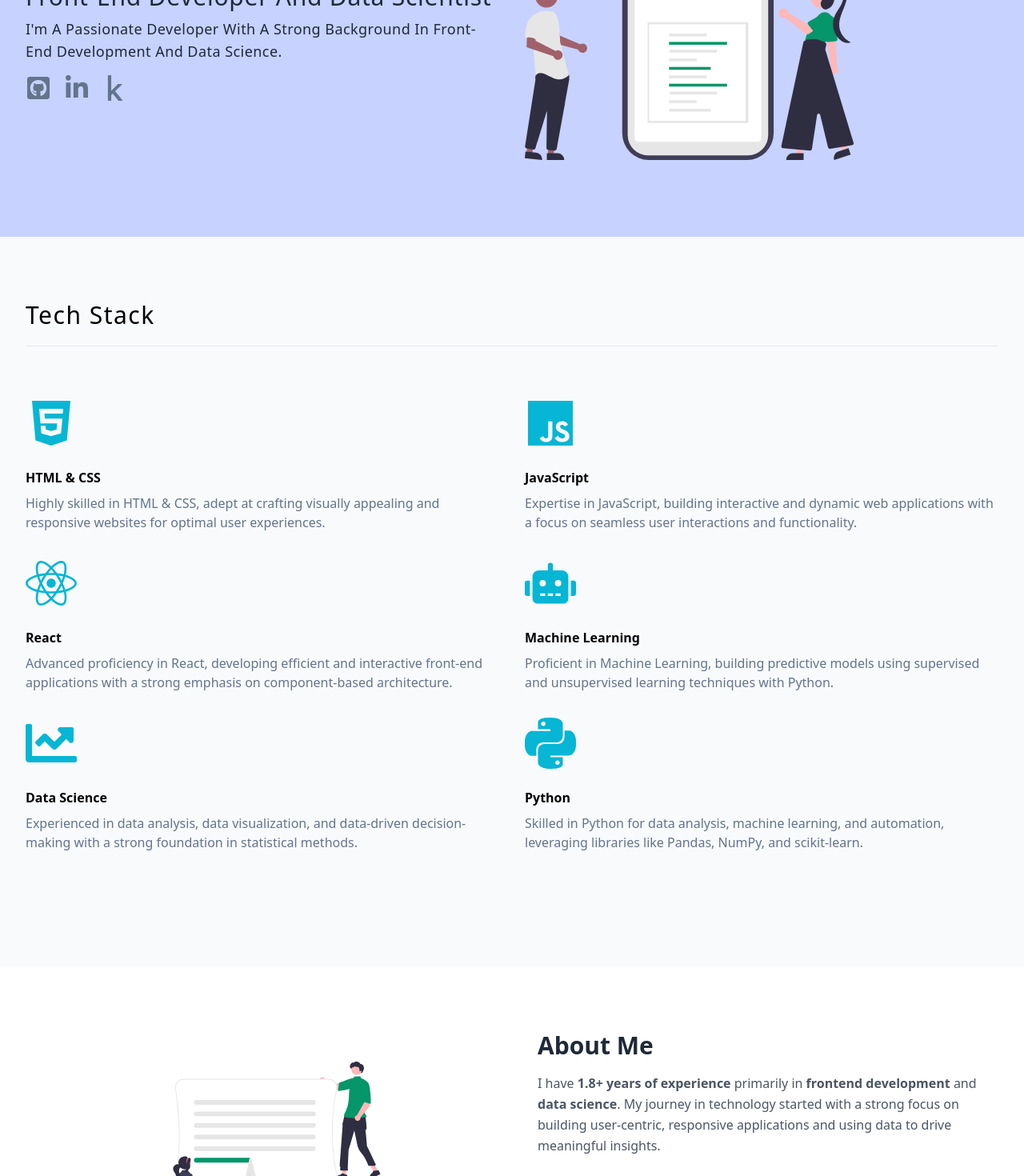
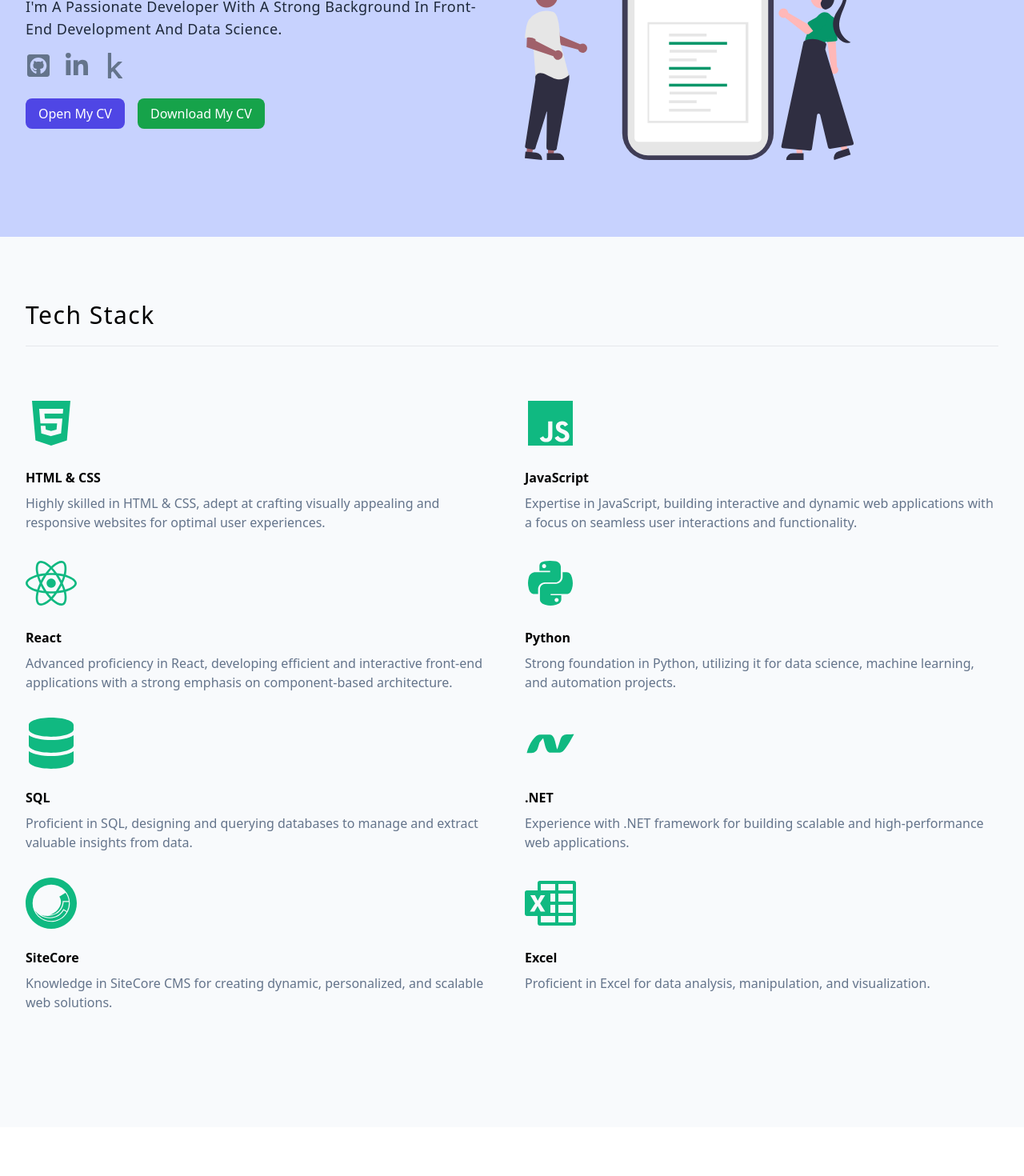
Before and after one commit to Srinivaskoruprolu007/Dev-Portfolio, a React (Vite) app: page / in a window 1280 px wide. Shown: the part 380-1850 px from the top of the page at 80% size. Built offline with nearby package versions, Linux system fonts and the light colour scheme.

Commit message:
added new skills and projects

```diff
--- a/src/Data.jsx
+++ b/src/Data.jsx
@@ -1,11 +1,16 @@
 import { nanoid } from "nanoid";
-import { FaHtml5, FaJs, FaReact, FaRobot, FaChartLine } from "react-icons/fa";
-import { SiPython } from "react-icons/si";
+import { FaHtml5, FaJs, FaReact } from "react-icons/fa";
+import { FaPython } from "react-icons/fa6";
+import netflixImg from "../src/assets/netflix.jpeg";
+import { FaDatabase } from "react-icons/fa";
+import { DiDotnet } from "react-icons/di";
+import { SiMicrosoftexcel } from "react-icons/si";
+import { SiSitecore } from "react-icons/si";
 
 export const links = [
   { id: nanoid(), href: "#home", text: "Home" },
+  { id: nanoid(), href: "#about", text: "About" },
   { id: nanoid(), href: "#skills", text: "Skills" },
-  { id: nanoid(), href: "#about", text: "About" },
   { id: nanoid(), href: "#projects", text: "Projects" },
 ];
 
@@ -13,67 +18,76 @@ export const skills = [
   {
     id: nanoid(),
     title: "HTML & CSS",
-    icon: <FaHtml5 className="h-16 w-16 text-cyan-500" />,
+    icon: <FaHtml5 className="h-16 w-16 text-emerald-500" />,
     text: "Highly skilled in HTML & CSS, adept at crafting visually appealing and responsive websites for optimal user experiences.",
   },
   {
     id: nanoid(),
     title: "JavaScript",
-    icon: <FaJs className="h-16 w-16 text-cyan-500" />,
+    icon: <FaJs className="h-16 w-16 text-emerald-500" />,
     text: "Expertise in JavaScript, building interactive and dynamic web applications with a focus on seamless user interactions and functionality.",
   },
   {
     id: nanoid(),
     title: "React",
-    icon: <FaReact className="h-16 w-16 text-cyan-500" />,
+    icon: <FaReact className="h-16 w-16 text-emerald-500" />,
     text: "Advanced proficiency in React, developing efficient and interactive front-end applications with a strong emphasis on component-based architecture.",
   },
   {
     id: nanoid(),
-    title: "Machine Learning",
-    icon: <FaRobot className="h-16 w-16 text-cyan-500" />,
-    text: "Proficient in Machine Learning, building predictive models using supervised and unsupervised learning techniques with Python.",
+    title: "Python",
+    icon: <FaPython className="h-16 w-16 text-emerald-500" />,
+    text: "Strong foundation in Python, utilizing it for data science, machine learning, and automation projects.",
   },
   {
     id: nanoid(),
-    title: "Data Science",
-    icon: <FaChartLine className="h-16 w-16 text-cyan-500" />,
-    text: "Experienced in data analysis, data visualization, and data-driven decision-making with a strong foundation in statistical methods.",
+    title: "SQL",
+    icon: <FaDatabase className="h-16 w-16 text-emerald-500" />, // SQL icon
+    text: "Proficient in SQL, designing and querying databases to manage and extract valuable insights from data.",
   },
   {
     id: nanoid(),
-    title: "Python",
-    icon: <SiPython className="h-16 w-16 text-cyan-500" />,
-    text: "Skilled in Python for data analysis, machine learning, and automation, leveraging libraries like Pandas, NumPy, and scikit-learn.",
+    title: ".NET",
+    icon: <DiDotnet className="h-16 w-16 text-emerald-500" />, // .NET icon
+    text: "Experience with .NET framework for building scalable and high-performance web applications.",
+  },
+  {
+    id: nanoid(),
+    title: "SiteCore",
+    icon: <SiSitecore className="h-16 w-16 text-emerald-500" />, // SiteCore (Microsoft icon)
+    text: "Knowledge in SiteCore CMS for creating dynamic, personalized, and scalable web solutions.",
+  },
+  {
+    id: nanoid(),
+    title: "Excel",
+    icon: <SiMicrosoftexcel className="h-16 w-16 text-emerald-500" />, // Excel (Microsoft icon)
+    text: "Proficient in Excel for data analysis, manipulation, and visualization.",
   },
 ];
 
 export const projects = [
   {
     id: nanoid(),
-    img: "https://images.pexels.com/photos/326503/pexels-photo-326503.jpeg?auto=compress&cs=tinysrgb&w=800",
-    url: "https://react-projects.netlify.app/",
-    github: "https://github.com/john-smilga",
-    title: "First Project",
-    text: "A comprehensive project showcasing skills in React and front-end development, focusing on user-friendly design and responsive layout.",
+    img: "https://images.pexels.com/photos/326503/pexels-photo-326503.jpeg?auto=compress&cs=tinysrgb&w=800", // Replace with appropriate image for the quiz app
+    url: "https://quiz-api-five-blush.vercel.app/",
+    github: "https://github.com/Srinivaskoruprolu007/quiz-api",
+    title: "Quiz App with API",
+    text: "A minimal UI quiz application that fetches questions from an API and presents them in an interactive format for users. This app is built using React and focuses on simplicity and functionality.",
   },
-  // Data Science Project 1
   {
     id: nanoid(),
-    img: "https://images.pexels.com/photos/373892/pexels-photo-373892.jpeg?auto=compress&cs=tinysrgb&w=800",
-    url: "https://datascience-project1.netlify.app/",
-    github: "https://github.com/your-username/datascience-project1",
-    title: "Data Science Project 1",
-    text: "An in-depth data analysis project focused on predictive modeling and feature engineering using Python and scikit-learn.",
+    img: "https://images.pexels.com/photos/2148222/pexels-photo-2148222.jpeg?auto=compress&cs=tinysrgb&w=800", // Replace with appropriate image for task manager
+    url: "https://task-manager-kappa-eight.vercel.app/",
+    github: "https://github.com/Srinivaskoruprolu007/task-manager",
+    title: "Task Manager with Dark Mode",
+    text: "A task management application built using React and Tailwind CSS, set up with Vite. This app includes features like dark mode, task organization, and a modern, clean user interface.",
   },
-  // Data Science Project 2
   {
     id: nanoid(),
-    img: "https://images.pexels.com/photos/5863311/pexels-photo-5863311.jpeg?auto=compress&cs=tinysrgb&w=800",
-    url: "https://datascience-project2.netlify.app/",
-    github: "https://github.com/your-username/datascience-project2",
-    title: "Data Science Project 2",
-    text: "A machine learning project using NLP techniques to analyze and categorize large sets of textual data for sentiment analysis.",
+    img: netflixImg, // Placeholder image for Netflix EDA
+    url: "https://github.com/Srinivaskoruprolu007/Netflix-EDA/blob/master/Netflix_Detailed.ipynb",
+    github: "https://github.com/Srinivaskoruprolu007/Netflix-EDA",
+    title: "Netflix EDA - Data Analysis",
+    text: "This project focuses on exploratory data analysis (EDA) of Netflix data, uncovering trends and insights from a detailed dataset. It covers data cleaning, visualization, and identifying key patterns.",
   },
-  // Additional Projects as needed
 ];
--- a/src/components/Hero.jsx
+++ b/src/components/Hero.jsx
@@ -7,7 +7,9 @@ const Hero = () => {
     <div className="bg-indigo-200 py-24">
       <div className="align-element grid md:grid-cols-2 items-center gap-8">
         <article>
-          <h1 className="text-7xl font-bold tracking-wide">I&apos;m Srinivas</h1>
+          <h1 className="text-7xl font-bold tracking-wide">
+            I&apos;m Srinivas
+          </h1>
           <p className="mt-4 text-3xl text-slate-800 capitalize tracking-wide">
             Front-End Developer And Data Scientist
           </p>
@@ -16,19 +18,37 @@ const Hero = () => {
             front-end development and data science.
           </p>
           <div className="flex gap-x-4 mt-4">
-            <a href="https://github.com/Srinivaskoruprolu007" target="_blank" rel="noopener noreferrer">
+            <a href="https://github.com/Srinivaskoruprolu007">
               <FaGithubSquare className="h-8 w-8 text-slate-500 hover:text-black duration-300" />
             </a>
-            <a href="https://www.linkedin.com/in/srinivas-koruprolu/" target="_blank" rel="noopener noreferrer">
+            <a href="https://www.linkedin.com/in/srinivas-koruprolu/">
               <FaLinkedinIn className="h-8 w-8 text-slate-500 hover:text-black duration-300" />
             </a>
-            <a href="https://www.kaggle.com/srinivaskoruprolu" target="_blank" rel="noopener noreferrer">
+            <a href="https://www.kaggle.com/srinivaskoruprolu">
               <FaKaggle className="h-8 w-8 text-slate-500 hover:text-black duration-300" />
+            </a>
+          </div>
+          <div className="mt-8">
+            <a
+              href="https://docs.google.com/document/d/1bfuztmRBf2ui-MKKQLHYhWwsxROIPbnE/edit?usp=sharing&ouid=103175391586875038607&rtpof=true&sd=true"
+              target="_blank"
+              rel="noopener noreferrer"
+              className="bg-indigo-600 text-white py-2 px-4 rounded-lg hover:bg-indigo-700 duration-300"
+            >
+              Open My CV
+            </a>
+            <a
+              href="https://docs.google.com/document/d/1bfuztmRBf2ui-MKKQLHYhWwsxROIPbnE/export?format=pdf"
+              target="_blank"
+              rel="noopener noreferrer"
+              className="ml-4 bg-green-600 text-white py-2 px-4 rounded-lg hover:bg-green-700 duration-300"
+            >
+              Download My CV
             </a>
           </div>
         </article>
         <article className="hidden md:block">
-          <img src={heroImage} className="h-80 lg:h-96" alt="Hero Illustration" />
+          <img src={heroImage} className="h-80 lg:h-96" />
         </article>
       </div>
     </div>
--- a/src/components/Navbar.jsx
+++ b/src/components/Navbar.jsx
@@ -5,7 +5,8 @@ const Navbar = () => {
     <nav className="bg-indigo-200">
       <div className="mx-auto max-w-7xl px-8 py-4 flex flex-col sm:flex-row sm:gap-x-16 sm:items-center sm:py-8">
         <h2 className="text-3xl font-bold">
-          Web<span className="text-cyan-400">Dev</span>
+          <span className="text-indigo-600">Srinivas</span>
+          <span className="text-cyan-400">TechHub</span>
         </h2>
         <div className="flex gap-x-3">
           {links.map((link) => {
--- a/src/components/ProjectsCard.jsx
+++ b/src/components/ProjectsCard.jsx
@@ -13,12 +13,12 @@ const ProjectsCard = ({ url, img, github, title, text }) => {
         <h2 className="text-xl tracking-wide font-medium">{title}</h2>
         <p className="mt-4 text-slate-700 leading-loose">{text}</p>
         <div className="mt-4 flex gap-x-4">
-          <a href={url}>
+          <a href={url} target="_blank">
             {
               <TbWorldWww className="h-8 w-8 text-slate-800 hover:text-black duration-300" />
             }
           </a>
-          <a href={github}>
+          <a href={github} target="_blank">
             {
               <TbBrandGithub className="h-8 w-8 text-slate-800 hover:text-black duration-300" />
             }
```
Also changed, not shown: src/assets/netflix.jpeg (added).
